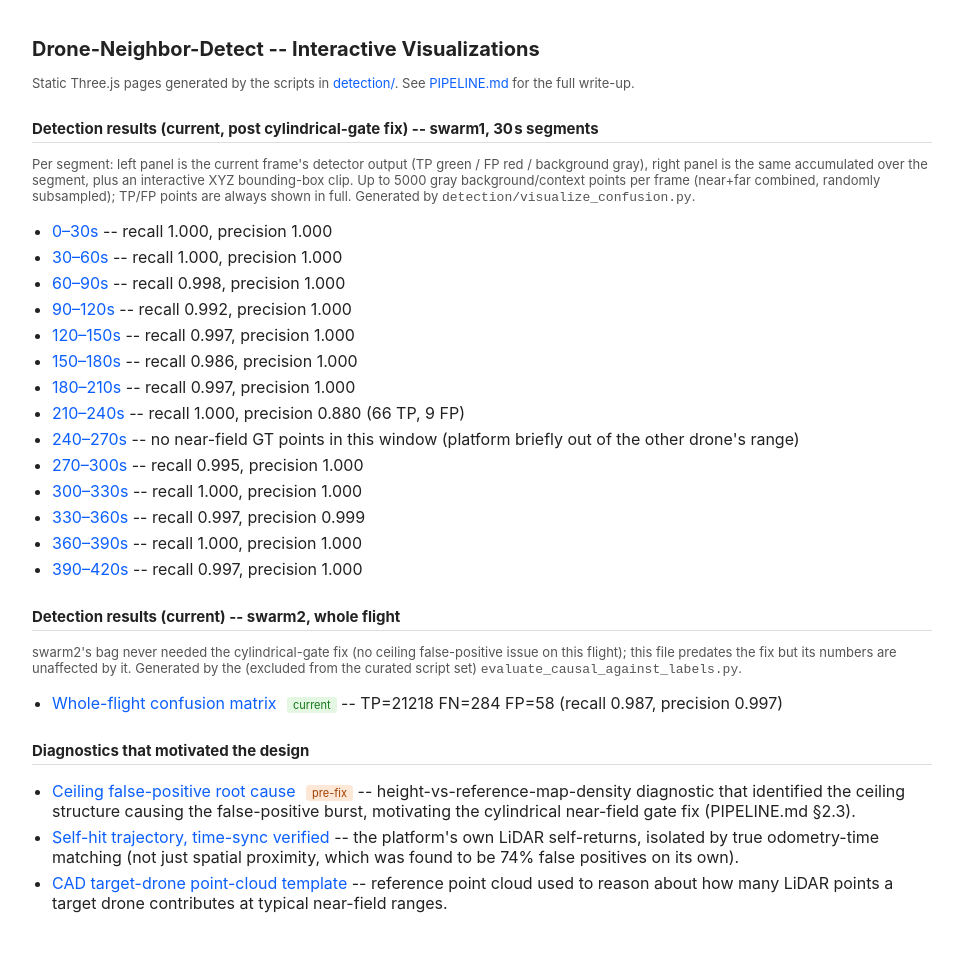
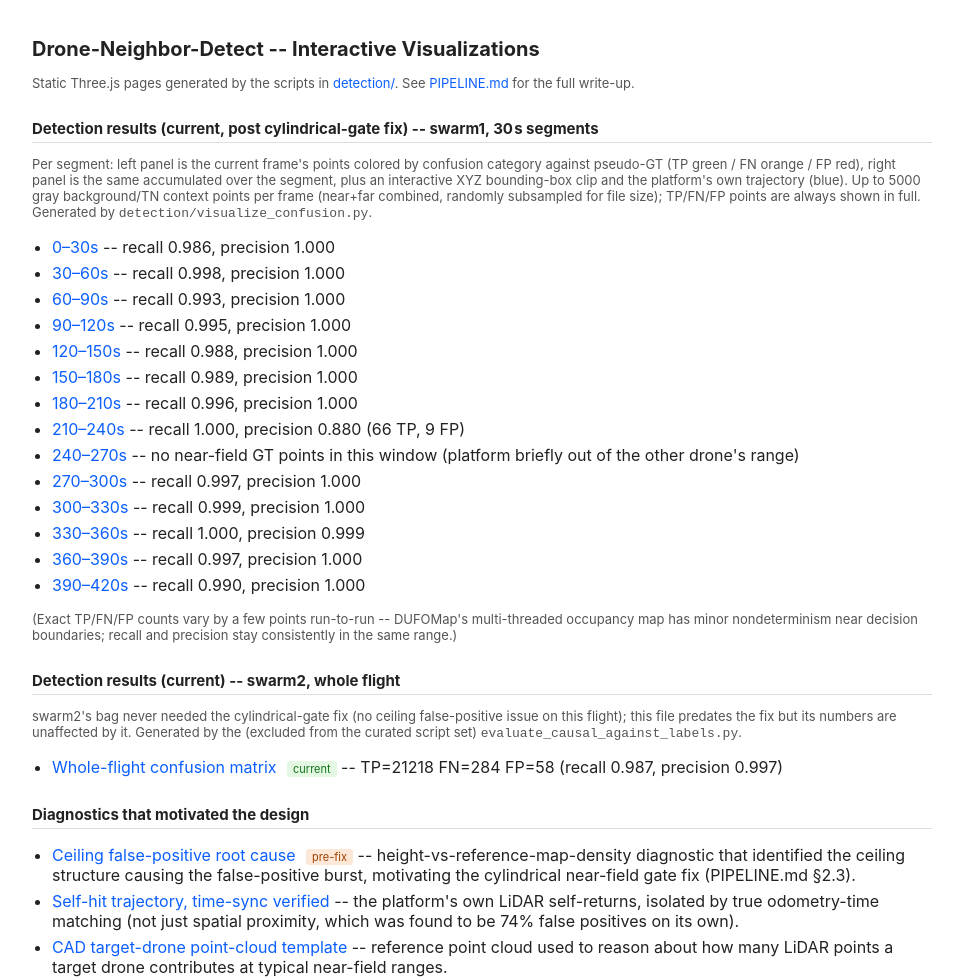
Before and after one commit to YiduoL/Drone-Neighbor-Detect, a plain HTML site: page docs/index.html in a window 1280 px wide. Shown: the whole page, without its empty margins (0-963 px from the left). Before the commit the page ends 953 px from the top, so only its background shows below. Drawn offline with Linux system fonts and the light colour scheme.

Commit message:
Show FN (missed detections) in the segment viewer, not just TP/FP
Missed-detection points (GT says other drone, detector didn't flag it)
were previously indistinguishable from ordinary background gray. Now
colored orange and always shown in full alongside TP/FP, matching the
full four-category confusion breakdown (TP/FN/FP/TN) against the
platform's own trajectory.

```diff
--- a/docs/index.html
+++ b/docs/index.html
@@ -24,27 +24,31 @@ See <a href="https://github.com/YiduoL/Drone-Neighbor-Detect/blob/main/PIPELINE.
 for the full write-up.</p>
 
 <h2>Detection results (current, post cylindrical-gate fix) -- swarm1, 30&#8202;s segments</h2>
-<p class="note">Per segment: left panel is the current frame's detector output
-(TP green / FP red / background gray), right panel is the same accumulated over the
-segment, plus an interactive XYZ bounding-box clip. Up to 5000 gray background/context
-points per frame (near+far combined, randomly subsampled); TP/FP points are always
-shown in full. Generated by <code>detection/visualize_confusion.py</code>.</p>
+<p class="note">Per segment: left panel is the current frame's points colored by
+confusion category against pseudo-GT (TP green / FN orange / FP red), right panel is
+the same accumulated over the segment, plus an interactive XYZ bounding-box clip and
+the platform's own trajectory (blue). Up to 5000 gray background/TN context points per
+frame (near+far combined, randomly subsampled for file size); TP/FN/FP points are
+always shown in full. Generated by <code>detection/visualize_confusion.py</code>.</p>
 <ul>
-  <li><a href="segments/swarm1_seg_0000_0030.html">0&ndash;30s</a> -- recall 1.000, precision 1.000</li>
-  <li><a href="segments/swarm1_seg_0030_0060.html">30&ndash;60s</a> -- recall 1.000, precision 1.000</li>
-  <li><a href="segments/swarm1_seg_0060_0090.html">60&ndash;90s</a> -- recall 0.998, precision 1.000</li>
-  <li><a href="segments/swarm1_seg_0090_0120.html">90&ndash;120s</a> -- recall 0.992, precision 1.000</li>
-  <li><a href="segments/swarm1_seg_0120_0150.html">120&ndash;150s</a> -- recall 0.997, precision 1.000</li>
-  <li><a href="segments/swarm1_seg_0150_0180.html">150&ndash;180s</a> -- recall 0.986, precision 1.000</li>
-  <li><a href="segments/swarm1_seg_0180_0210.html">180&ndash;210s</a> -- recall 0.997, precision 1.000</li>
+  <li><a href="segments/swarm1_seg_0000_0030.html">0&ndash;30s</a> -- recall 0.986, precision 1.000</li>
+  <li><a href="segments/swarm1_seg_0030_0060.html">30&ndash;60s</a> -- recall 0.998, precision 1.000</li>
+  <li><a href="segments/swarm1_seg_0060_0090.html">60&ndash;90s</a> -- recall 0.993, precision 1.000</li>
+  <li><a href="segments/swarm1_seg_0090_0120.html">90&ndash;120s</a> -- recall 0.995, precision 1.000</li>
+  <li><a href="segments/swarm1_seg_0120_0150.html">120&ndash;150s</a> -- recall 0.988, precision 1.000</li>
+  <li><a href="segments/swarm1_seg_0150_0180.html">150&ndash;180s</a> -- recall 0.989, precision 1.000</li>
+  <li><a href="segments/swarm1_seg_0180_0210.html">180&ndash;210s</a> -- recall 0.996, precision 1.000</li>
   <li><a href="segments/swarm1_seg_0210_0240.html">210&ndash;240s</a> -- recall 1.000, precision 0.880 (66 TP, 9 FP)</li>
   <li><a href="segments/swarm1_seg_0240_0270.html">240&ndash;270s</a> -- no near-field GT points in this window (platform briefly out of the other drone's range)</li>
-  <li><a href="segments/swarm1_seg_0270_0300.html">270&ndash;300s</a> -- recall 0.995, precision 1.000</li>
-  <li><a href="segments/swarm1_seg_0300_0330.html">300&ndash;330s</a> -- recall 1.000, precision 1.000</li>
-  <li><a href="segments/swarm1_seg_0330_0360.html">330&ndash;360s</a> -- recall 0.997, precision 0.999</li>
-  <li><a href="segments/swarm1_seg_0360_0390.html">360&ndash;390s</a> -- recall 1.000, precision 1.000</li>
-  <li><a href="segments/swarm1_seg_0390_0420.html">390&ndash;420s</a> -- recall 0.997, precision 1.000</li>
+  <li><a href="segments/swarm1_seg_0270_0300.html">270&ndash;300s</a> -- recall 0.997, precision 1.000</li>
+  <li><a href="segments/swarm1_seg_0300_0330.html">300&ndash;330s</a> -- recall 0.999, precision 1.000</li>
+  <li><a href="segments/swarm1_seg_0330_0360.html">330&ndash;360s</a> -- recall 1.000, precision 0.999</li>
+  <li><a href="segments/swarm1_seg_0360_0390.html">360&ndash;390s</a> -- recall 0.997, precision 1.000</li>
+  <li><a href="segments/swarm1_seg_0390_0420.html">390&ndash;420s</a> -- recall 0.990, precision 1.000</li>
 </ul>
+<p class="note">(Exact TP/FN/FP counts vary by a few points run-to-run -- DUFOMap's
+multi-threaded occupancy map has minor nondeterminism near decision boundaries; recall
+and precision stay consistently in the same range.)</p>
 
 <h2>Detection results (current) -- swarm2, whole flight</h2>
 <p class="note">swarm2's bag never needed the cylindrical-gate fix (no ceiling
```
Also changed, not shown: 1 other file.
